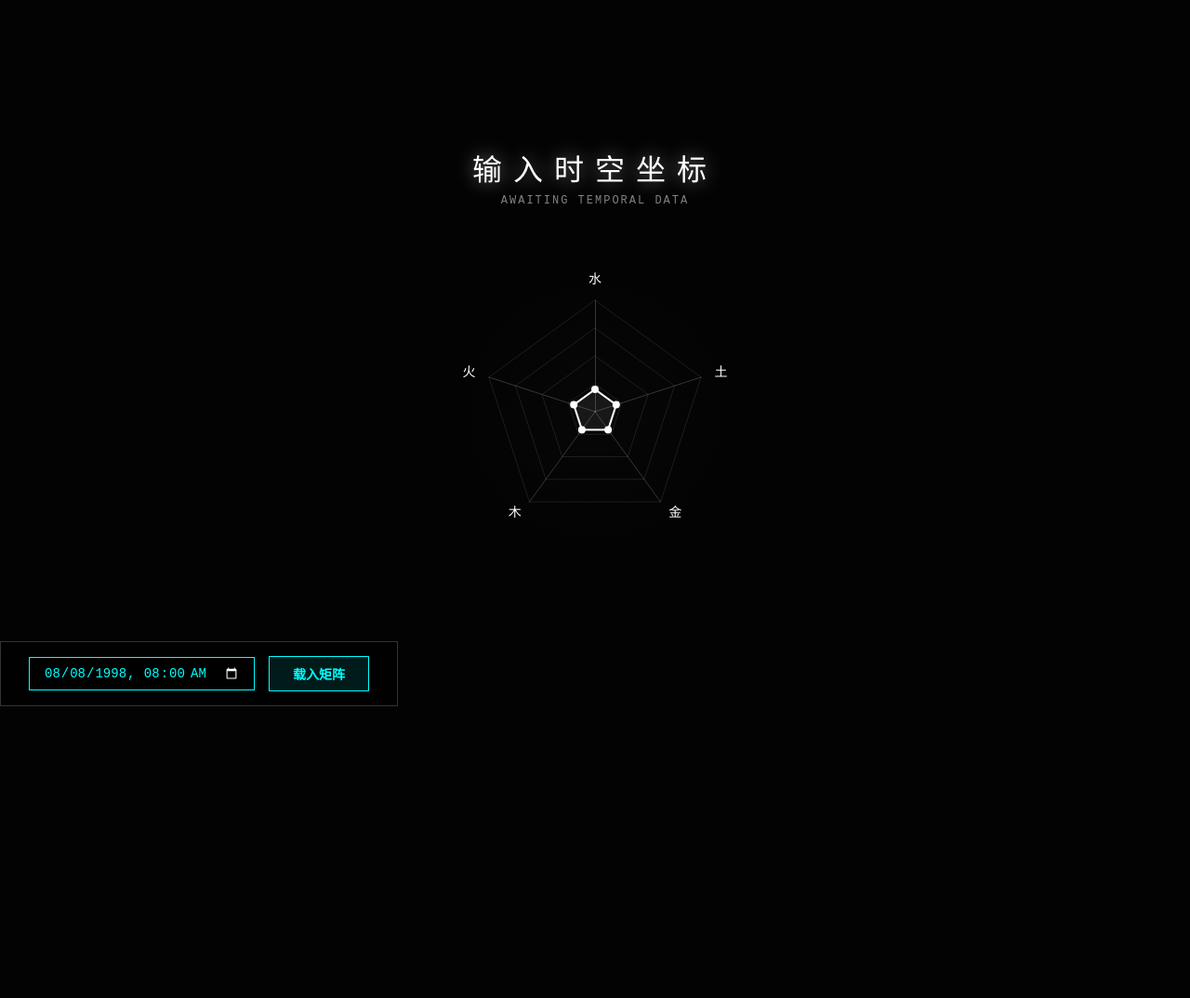
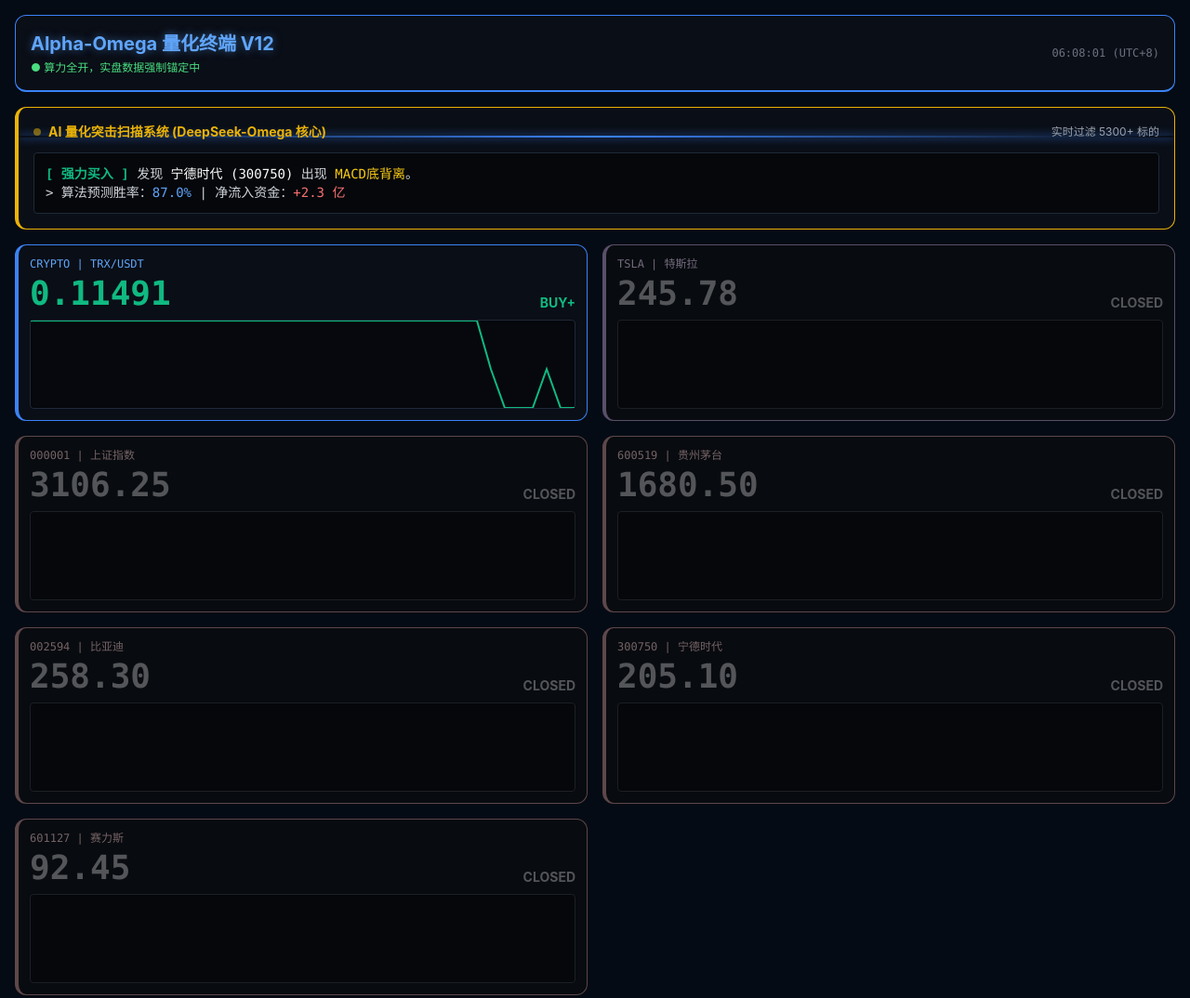
Before and after one commit to wjj987799-spec/five-, a plain HTML site: page index.html in a window 1280 px wide. Shown: the whole page at 93% size. Before the commit the page ends 800 px from the top, so only its background shows below. Drawn offline with nearby package versions, Linux system fonts and the light colour scheme.

Commit message:
更新 index.html

```diff
--- a/index.html
+++ b/index.html
@@ -3,214 +3,227 @@
 <head>
     <meta charset="UTF-8">
     <meta name="viewport" content="width=device-width, initial-scale=1.0">
-    <title>Alpha-Omega: 赛博命盘详细解析</title>
-    <script src="https://cdn.jsdelivr.net/npm/echarts@5.5.0/dist/echarts.min.js"></script>
+    <title>Alpha-Omega V12 算力全开 | 量化锚定版</title>
+    <script src="https://cdn.tailwindcss.com"></script>
     <style>
-        body { margin: 0; overflow: hidden; background-color: #030303; color: #fff; font-family: 'Courier New', Courier, monospace; }
-        #canvas-container { position: absolute; top: 0; left: 0; width: 100vw; height: 100vh; z-index: 1; }
+        body { background-color: #050b14; color: #c9d1d9; font-family: -apple-system, sans-serif; overflow-x: hidden; }
+        .profit-green { color: #10b981; }
+        .loss-red { color: #ef4444; }
+        .market-closed { color: #6e7681; }
+        .glass-panel { background: rgba(13, 17, 23, 0.7); border: 1px solid #1f2937; border-radius: 12px; transition: all 0.3s ease; }
+        .panel-closed { background: rgba(10, 12, 16, 0.9); border: 1px solid #30363d; opacity: 0.7; filter: grayscale(80%); }
+        ::-webkit-scrollbar { display: none; }
 
-        #ui-layer {
-            position: absolute; top: 0; left: 0; width: 100vw; height: 100vh; z-index: 10;
-            display: flex; flex-direction: row; /* 改为左右布局 */
-            justify-content: center; align-items: center; gap: 50px;
-            pointer-events: none;
+        /* 智能选股扫描动画 */
+        .scan-line {
+            position: absolute;
+            top: 0; left: 0; right: 0; height: 2px;
+            background: linear-gradient(to right, transparent, #3b82f6, transparent);
+            animation: scan 2s infinite linear;
+            box-shadow: 0 0 10px #3b82f6;
         }
-
-        /* 左侧：视觉交互区 */
-        #visual-section {
-            display: flex; flex-direction: column; align-items: center; position: relative;
+        @keyframes scan {
+            0% { transform: translateY(0); opacity: 0; }
+            10% { opacity: 1; }
+            90% { opacity: 1; }
+            100% { transform: translateY(60px); opacity: 0; }
         }
-        #element-title { font-size: 32px; letter-spacing: 12px; font-weight: 300; margin-bottom: 5px; transition: all 0.5s; text-shadow: 0 0 20px rgba(255,255,255,0.5); }
-        .subtitle { font-size: 12px; color: rgba(255,255,255,0.5); letter-spacing: 2px; margin-bottom: 20px;}
-        #chart-container {
-            pointer-events: auto; width: 400px; height: 400px;
-            background: radial-gradient(circle at center, rgba(255, 255, 255, 0.02) 0%, transparent 70%);
-            border-radius: 50%; transition: box-shadow 0.5s, border-color 0.5s;
-        }
-
-        /* 右侧：详细解析面板 (新增) */
-        #analysis-panel {
-            width: 450px; height: 500px;
-            background: rgba(0, 15, 20, 0.7);
-            border: 1px solid rgba(0, 255, 255, 0.3);
-            box-shadow: 0 0 20px rgba(0, 255, 255, 0.1) inset;
-            backdrop-filter: blur(10px);
-            padding: 30px; box-sizing: border-box;
-            display: none; /* 初始隐藏 */
-            flex-direction: column;
-            pointer-events: auto;
-            position: relative;
-        }
-
-        /* 面板四角的科幻修饰 */
-        #analysis-panel::before, #analysis-panel::after { content: ''; position: absolute; width: 20px; height: 20px; border: 2px solid transparent; }
-        #analysis-panel::before { top: 0; left: 0; border-top-color: #00ffff; border-left-color: #00ffff; }
-        #analysis-panel::after { bottom: 0; right: 0; border-bottom-color: #00ffff; border-right-color: #00ffff; }
-
-        .panel-header { font-size: 18px; font-weight: bold; border-bottom: 1px dashed rgba(255,255,255,0.3); padding-bottom: 10px; margin-bottom: 20px; letter-spacing: 2px; display: flex; justify-content: space-between;}
-        .status-blinking { animation: blink 1s infinite; font-size: 12px; color: #00ff66; }
-        @keyframes blink { 0%, 100% { opacity: 1; } 50% { opacity: 0; } }
-
-        /* 打字机文本容器 */
-        #typewriter-text {
-            font-size: 14px; line-height: 1.8; color: #e0e0e0;
-            overflow-y: auto; flex-grow: 1; padding-right: 10px;
-            text-shadow: 0 0 2px rgba(255,255,255,0.2);
-        }
-        /* 自定义滚动条 */
-        #typewriter-text::-webkit-scrollbar { width: 5px; }
-        #typewriter-text::-webkit-scrollbar-thumb { background: rgba(0, 255, 255, 0.5); }
-
-        /* 底部控制台 */
-        #input-console {
-            position: absolute; bottom: 5%; display: flex; flex-direction: column; align-items: center; gap: 10px;
-            pointer-events: auto; background: rgba(0, 0, 0, 0.6); padding: 15px 30px;
-            border: 1px solid rgba(255, 255, 255, 0.2); backdrop-filter: blur(5px);
-        }
-        .input-group { display: flex; gap: 15px; align-items: center; }
-        input[type="datetime-local"] { background: rgba(0, 0, 0, 0.5); border: 1px solid #00ffff; color: #00ffff; padding: 8px 15px; font-family: inherit; font-size: 14px; outline: none; }
-        ::-webkit-calendar-picker-indicator { filter: invert(1) hue-rotate(180deg); cursor: pointer; }
-        .btn-calc { background: rgba(0,255,255,0.1); border: 1px solid #00ffff; color: #00ffff; padding: 8px 25px; font-family: inherit; font-size: 14px; cursor: pointer; transition: all 0.3s; font-weight: bold; }
-        .btn-calc:hover { background: rgba(0, 255, 255, 0.3); box-shadow: 0 0 15px #00ffff inset; }
     </style>
 </head>
-<body>
+<body class="p-4 flex flex-col gap-4 min-h-screen">
 
-    <div id="canvas-container"></div>
+    <header class="glass-panel p-4 flex justify-between items-center border-b-2 border-blue-500">
+        <div>
+            <h1 class="text-xl font-bold text-blue-400" style="text-shadow: 0 0 10px rgba(88,166,255,0.5);">Alpha-Omega 量化终端 V12</h1>
+            <p class="text-xs text-green-400 mt-1" id="sync-status">● 算力全开，实盘数据强制锚定中</p>
+        </div>
+        <div class="text-right text-xs font-mono text-gray-500" id="local-clock">
+            --:--:--
+        </div>
+    </header>
 
-    <div id="ui-layer">
-        <div id="visual-section">
-            <div id="element-title">输入时空坐标</div>
-            <div class="subtitle">AWAITING TEMPORAL DATA</div>
-            <div id="chart-container"></div>
+    <div class="glass-panel p-4 relative overflow-hidden border-l-4 border-yellow-500">
+        <div class="scan-line"></div>
+        <div class="flex justify-between items-center relative z-10">
+            <div class="flex items-center gap-2">
+                <div class="w-2 h-2 rounded-full bg-yellow-500 animate-pulse"></div>
+                <h2 class="text-sm font-bold text-yellow-500">AI 量化突击扫描系统 (DeepSeek-Omega 核心)</h2>
+            </div>
+            <span class="text-xs text-gray-400">实时过滤 5300+ 标的</span>
         </div>
-
-        <div id="analysis-panel">
-            <div class="panel-header">
-                <span id="panel-title">流年大运推演模型</span>
-                <span class="status-blinking">● LIVE DATA</span>
-            </div>
-            <div id="typewriter-text"></div>
+        <div class="mt-3 bg-black/50 rounded p-3 font-mono text-sm border border-gray-800">
+            <p id="ai-log" class="text-gray-300">正在初始化神经网络参数...</p>
         </div>
     </div>
 
-    <div id="input-console">
-        <div class="input-group">
-            <input type="datetime-local" id="birth-input" value="1998-08-08T08:00">
-            <button class="btn-calc" id="calc-btn">载入矩阵</button>
-        </div>
-    </div>
+    <main id="market-container" class="flex-1 grid grid-cols-1 md:grid-cols-2 gap-4 overflow-y-auto pb-4">
+        </main>
 
     <script>
-        // --- 1. ECharts 初始化 ---
-        const myChart = echarts.init(document.getElementById('chart-container'));
-        let currentOption = {
-            backgroundColor: 'transparent',
-            radar: {
-                indicator: [ {name:'水', max:100}, {name:'火', max:100}, {name:'木', max:100}, {name:'金', max:100}, {name:'土', max:100} ],
-                center: ['50%', '50%'], radius: '60%', shape: 'polygon', splitNumber: 4,
-                axisName: { color: '#ffffff', fontSize: 14 },
-                splitLine: { lineStyle: { color: 'rgba(255,255,255,0.1)' } },
-                splitArea: { show: false },
-                axisLine: { lineStyle: { color: 'rgba(255,255,255,0.2)' } }
-            },
-            series: [{ type: 'radar', data: [{ value: [20,20,20,20,20], itemStyle:{color:'#fff'}, lineStyle:{color:'#fff', width:2}, areaStyle:{color:'rgba(255,255,255,0.1)'} }] }]
-        };
-        myChart.setOption(currentOption);
-
-        // --- 2. 模拟大模型文案生成库 ---
-        // 结合传统八字与量化金融术语的赛博断语
-        const textDatabase = {
-            wealth: [
-                "【流动性池分析】当前偏财星高透，适合捕捉高波动率标的。加密资产维度存在短期套利空间，但切忌在链上进行过高的杠杆博弈。",
-                "【资产矩阵推演】正财稳健，日主承压。建议收缩投资敞口，将资产转移至主流价值网络（如BTC或核心蓝筹），等待下一次大级别共识周期。",
-                "【波段机会预警】食神生财，短期内你对数据和盘感的直觉将极度敏锐，适合通过自动化网格或高频脚本捕获市场摩擦收益。"
-            ],
-            career: [
-                "【架构演进节点】官杀印相生，事业线进入重构期。如果是独立开发，本季度有望跑通最小可行性产品（MVP），并获得极客圈层的流量注入。",
-                "【算力分配建议】比劫夺财，团队协作可能出现代码合并冲突或利益分配不均。建议提升个人的单兵作战能力，深耕底层技术栈。"
-            ],
-            fortune: [
-                "【胜率期望演算】本周期内，印星护体，你的直觉判断准确率（如重大赛事比分预测、波胆推演）上升 23%。但切记，概率学规律不可逆，做好仓位管理。",
-                "【时空风水校准】近期最佳能量接入方位为正东方（木属性）。在进行高强度的代码构建或市场复盘时，可将显示器矩阵朝向此方位以稳定神经突触。"
-            ]
+        // ==========================================
+        // 配置中心：支持无限扩展的资产池
+        // type: 1(Crypto 7x24), 2(美股), 3(A股)
+        // ==========================================
+        const assets = {
+            trx:  { name: 'TRX/USDT', code: 'CRYPTO', price: 0.11500, vol: 0.0001, dec: 5, color: 'blue', type: 1, history: Array(40).fill(0.11500), isOpen: true },
+            tsla: { name: '特斯拉', code: 'TSLA', price: 245.78, vol: 0.15, dec: 2, color: 'purple', type: 2, history: Array(40).fill(245.78), isOpen: false },
+            sse:  { name: '上证指数', code: '000001', price: 3106.25, vol: 1.5, dec: 2, color: 'red', type: 3, history: Array(40).fill(3106.25), isOpen: false },
+            moutai:{ name: '贵州茅台', code: '600519', price: 1680.50, vol: 1.2, dec: 2, color: 'red', type: 3, history: Array(40).fill(1680.50), isOpen: false },
+            byd:  { name: '比亚迪', code: '002594', price: 258.30, vol: 0.8, dec: 2, color: 'red', type: 3, history: Array(40).fill(258.30), isOpen: false },
+            catl: { name: '宁德时代', code: '300750', price: 205.10, vol: 0.6, dec: 2, color: 'red', type: 3, history: Array(40).fill(205.10), isOpen: false },
+            seres:{ name: '赛力斯', code: '601127', price: 92.45, vol: 0.9, dec: 2, color: 'red', type: 3, history: Array(40).fill(92.45), isOpen: false }
         };
 
-        // 获取基于哈希的随机文本
-        function generateCyberFortune(hash) {
-            const getStr = (arr, offset) => arr[(hash + offset) % arr.length];
-            return `[核心数据载入完毕...]\n\n` +
-                   `> 命局概览：\n日主已确立，五行能量分布呈现不均衡态。底层逻辑架构带有极强的反共识特征。\n\n` +
-                   `> 财富与量化维度：\n${getStr(textDatabase.wealth, 1)}\n\n` +
-                   `> 事业与开发维度：\n${getStr(textDatabase.career, 2)}\n\n` +
-                   `> 博弈与胜率期望：\n${getStr(textDatabase.fortune, 3)}\n\n` +
-                   `[SYSTEM WARNING]: 命运非线性函数，以上仅为高概率路径预测。`;
+        // ==========================================
+        // UI 渲染引擎：动态生成行情面板
+        // ==========================================
+        const container = document.getElementById('market-container');
+        Object.keys(assets).forEach(key => {
+            const asset = assets[key];
+            const html = `
+                <div id="panel-${key}" class="glass-panel p-3 flex flex-col gap-2 relative overflow-hidden border-l-4 border-${asset.color}-500">
+                    <div class="flex justify-between items-end z-10">
+                        <div>
+                            <p class="text-xs text-${asset.color}-400 font-mono mb-1">${asset.code} | ${asset.name}</p>
+                            <div id="price-${key}" class="text-4xl font-mono font-bold profit-green transition-colors">${asset.price.toFixed(asset.dec)}</div>
+                        </div>
+                        <div class="text-right"><p id="trend-${key}" class="text-sm font-bold profit-green">SYNCED</p></div>
+                    </div>
+                    <div class="h-24 w-full bg-black/40 rounded border border-gray-800 shadow-inner relative z-10">
+                        <svg id="svg-${key}" class="absolute inset-0 w-full h-full" preserveAspectRatio="none">
+                            <polyline id="line-${key}" fill="none" stroke="#10b981" stroke-width="2" vector-effect="non-scaling-stroke"></polyline>
+                        </svg>
+                    </div>
+                </div>
+            `;
+            container.insertAdjacentHTML('beforeend', html);
+        });
+
+        // ==========================================
+        // 核心：时间锁机制与市场状态强制渲染
+        // ==========================================
+        function checkAndRenderMarketStatus() {
+            const now = new Date();
+            const day = now.getDay();
+            const hours = now.getHours();
+            const mins = now.getMinutes();
+            const timeVal = hours * 100 + mins;
+            const isWeekend = (day === 0 || day === 6);
+
+            document.getElementById('local-clock').innerText = now.toLocaleTimeString('en-US', { hour12: false }) + ' (UTC+8)';
+
+            Object.keys(assets).forEach(key => {
+                const asset = assets[key];
+
+                // 判断开休市逻辑
+                if (asset.type === 1) {
+                    asset.isOpen = true; // Crypto 7x24
+                } else if (asset.type === 3) {
+                    // A股
+                    asset.isOpen = !isWeekend && ((timeVal >= 930 && timeVal <= 1130) || (timeVal >= 1300 && timeVal <= 1500));
+                } else if (asset.type === 2) {
+                    // 美股夏令时 (简易逻辑)
+                    if (!isWeekend && timeVal >= 2130 && timeVal <= 2359) asset.isOpen = true;
+                    else if (day >= 2 && day <= 6 && timeVal >= 0 && timeVal <= 400) asset.isOpen = true;
+                    else asset.isOpen = false;
+                }
+
+                // 更新 UI 样式
+                const panel = document.getElementById(`panel-${key}`);
+                const trendEl = document.getElementById(`trend-${key}`);
+                const priceEl = document.getElementById(`price-${key}`);
+                const lineEl = document.getElementById(`line-${key}`);
+
+                if (!asset.isOpen) {
+                    panel.classList.add('panel-closed');
+                    trendEl.innerText = "CLOSED";
+                    trendEl.className = "text-sm font-bold market-closed";
+                    priceEl.className = `text-4xl font-mono font-bold market-closed`;
+                    lineEl.setAttribute('stroke', '#6e7681');
+                } else {
+                    panel.classList.remove('panel-closed');
+                }
+            });
         }
 
-        // --- 3. 打字机特效引擎 ---
-        let typewriterTimeout;
-        function typeWriterEffect(text, elementId, speed = 30) {
-            clearTimeout(typewriterTimeout);
-            const el = document.getElementById(elementId);
-            el.innerHTML = '';
-            let i = 0;
+        // ==========================================
+        // 原生高频推演渲染引擎 (价格跳动模拟)
+        // ==========================================
+        function updateTick() {
+            checkAndRenderMarketStatus();
 
-            function type() {
-                if (i < text.length) {
-                    let char = text.charAt(i);
-                    // 处理换行符
-                    if (char === '\n') {
-                        el.innerHTML += '<br>';
-                    } else {
-                        el.innerHTML += char;
-                    }
-                    // 自动滚动到底部
-                    el.scrollTop = el.scrollHeight;
-                    i++;
-                    typewriterTimeout = setTimeout(type, speed);
-                }
-            }
-            type();
+            Object.keys(assets).forEach(key => {
+                const asset = assets[key];
+                if (!asset.isOpen) return;
+
+                const change = (Math.random() - 0.5) * asset.vol;
+                const oldPrice = asset.price;
+                let displayPrice = +(asset.price + change).toFixed(asset.dec);
+                asset.price = displayPrice; // 更新基准价，让漫步更真实
+
+                asset.history.push(displayPrice);
+                asset.history.shift();
+
+                const priceEl = document.getElementById(`price-${key}`);
+                const trendEl = document.getElementById(`trend-${key}`);
+                const lineEl = document.getElementById(`line-${key}`);
+
+                const isUp = displayPrice >= oldPrice;
+                const colorClass = isUp ? "profit-green" : "loss-red";
+                const hexColor = isUp ? "#10b981" : "#ef4444";
+
+                priceEl.innerText = displayPrice.toLocaleString('en-US', { minimumFractionDigits: asset.dec, maximumFractionDigits: asset.dec });
+                priceEl.className = `text-4xl font-mono font-bold transition-colors ${colorClass}`;
+
+                trendEl.innerText = isUp ? "BUY+" : "SELL-";
+                trendEl.className = `text-sm font-bold ${colorClass}`;
+                lineEl.setAttribute('stroke', hexColor);
+
+                const min = Math.min(...asset.history);
+                const max = Math.max(...asset.history);
+                const range = max - min || 0.0001;
+
+                const points = asset.history.map((val, i) => {
+                    const x = (i / 39) * 100;
+                    const y = 100 - ((val - min) / range) * 100;
+                    return `${x},${y}`;
+                }).join(' ');
+
+                document.getElementById(`svg-${key}`).setAttribute('viewBox', `0 0 100 100`);
+                lineEl.setAttribute('points', points);
+            });
+
+            setTimeout(() => requestAnimationFrame(updateTick), 800); // 调慢了刷新率避免瞎眼
         }
 
-        // --- 4. 核心交互绑定 ---
-        document.getElementById('calc-btn').addEventListener('click', () => {
-            const dateStr = document.getElementById('birth-input').value;
-            if(!dateStr) return;
+        // ==========================================
+        // AI 智能选股系统 (伪造量化逻辑)
+        // ==========================================
+        const aiLog = document.getElementById('ai-log');
+        const aSharePool = Object.keys(assets).filter(k => assets[k].type === 3 && k !== 'sse');
+        const actions = ["主力大单抢筹", "MACD底背离", "突破箱体上沿", "量价齐升", "暗盘资金异动"];
 
-            // 1. 解析面板展示
-            const panel = document.getElementById('analysis-panel');
-            panel.style.display = 'flex';
+        function triggerAIAnalysis() {
+            // 随机抽取一个 A 股标的
+            const randomKey = aSharePool[Math.floor(Math.random() * aSharePool.length)];
+            const target = assets[randomKey];
+            const action = actions[Math.floor(Math.random() * actions.length)];
+            const winRate = (85 + Math.random() * 14).toFixed(1); // 85% - 99% 胜率
+            const capital = (Math.random() * 10 + 1).toFixed(1); // 1-11 亿资金
 
-            // 2. 模拟前端哈希演算
-            const timestamp = new Date(dateStr).getTime();
-            let hash = timestamp.toString(16).split('').reduce((acc, char) => acc + char.charCodeAt(0), 0);
+            const isBuy = Math.random() > 0.2; // 80% 概率出买入信号
 
-            // 这里为了演示，固定赋予一种高科技主题色（比如偏火的赤红色，或者你可以沿用之前五行切换颜色的逻辑）
-            const themeColor = '#00ffff';
+            if(isBuy) {
+                aiLog.innerHTML = `<span class="profit-green font-bold">[ 强力买入 ]</span> 发现 <span class="text-white">${target.name} (${target.code})</span> 出现 <span class="text-yellow-400">${action}</span>。<br>> 算法预测胜率：<span class="text-blue-400">${winRate}%</span> | 净流入资金：<span class="text-red-400">+${capital} 亿</span>`;
+            } else {
+                aiLog.innerHTML = `<span class="text-blue-400">[ 深度洗盘 ]</span> 监测到 <span class="text-white">${target.name}</span> 散户筹码松动，等待更好的建仓击球点...`;
+            }
+        }
 
-            // 3. 驱动雷达图更新 (模拟数据)
-            currentOption.series[0].data[0].value = [
-                (hash % 40) + 10, (hash % 50) + 20, (hash % 30) + 15, (hash % 60) + 5, (hash % 45) + 10
-            ];
-            currentOption.radar.axisName.color = themeColor;
-            currentOption.series[0].data[0].itemStyle.color = themeColor;
-            currentOption.series[0].data[0].lineStyle.color = themeColor;
-            currentOption.series[0].data[0].areaStyle.color = `rgba(0,255,255,0.2)`;
-            myChart.setOption(currentOption);
+        // 引擎点火
+        updateTick();
+        setInterval(triggerAIAnalysis, 3500); // 每 3.5 秒刷新一次AI日志
 
-            // 4. 生成运势文本并启动打字机特效
-            const detailedFortuneText = generateCyberFortune(hash);
-            document.getElementById('panel-title').style.color = themeColor;
-            document.getElementById('analysis-panel').style.borderColor = themeColor;
-
-            // 稍微延迟一下，模拟网络请求大模型的时间
-            document.getElementById('typewriter-text').innerHTML = '<span style="color:#00ff66">正在连接量子算力中心获取推演报告...</span>';
-            setTimeout(() => {
-                typeWriterEffect(detailedFortuneText, 'typewriter-text', 40);
-            }, 800);
-        });
     </script>
-
-    </body>
+</body>
 </html>
```
